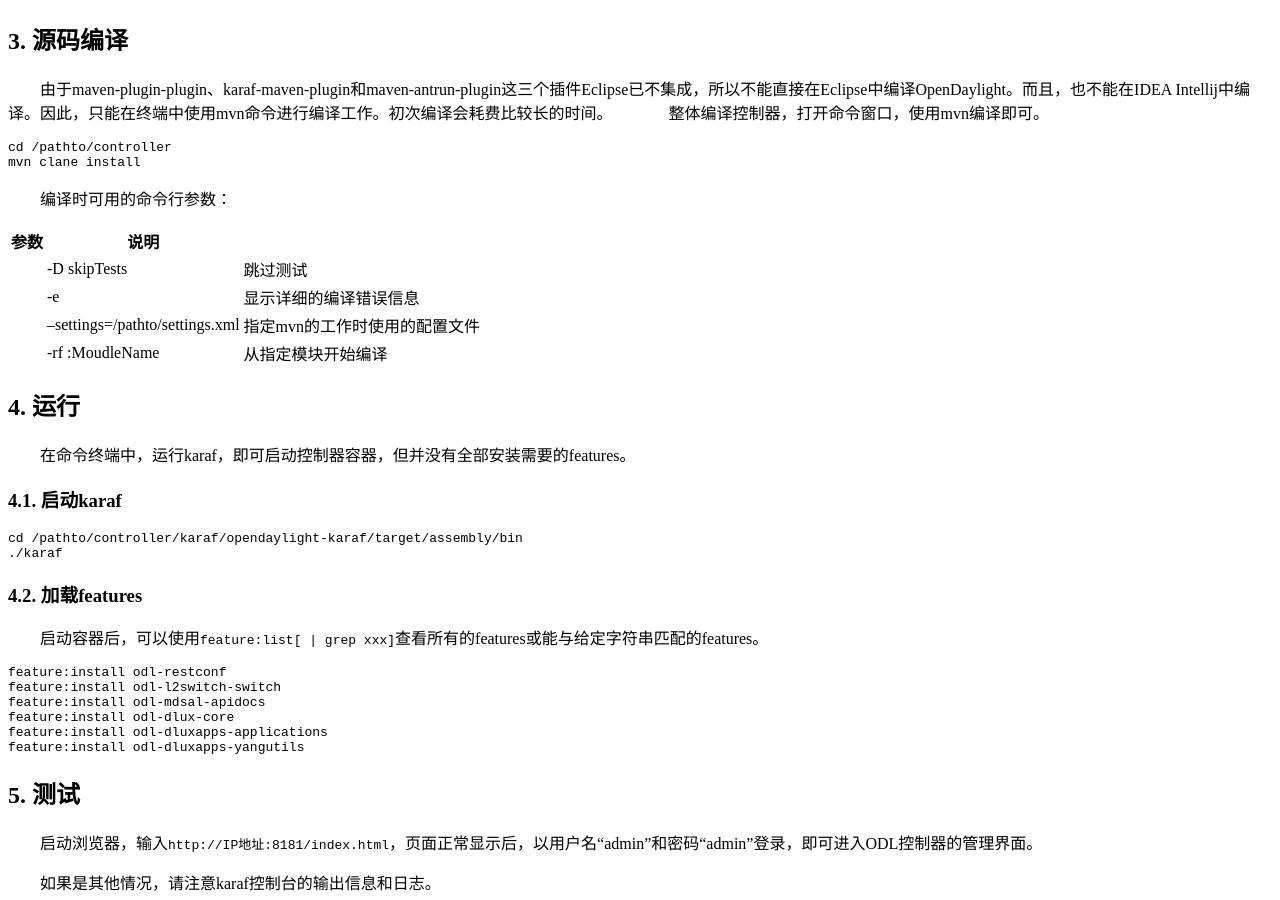
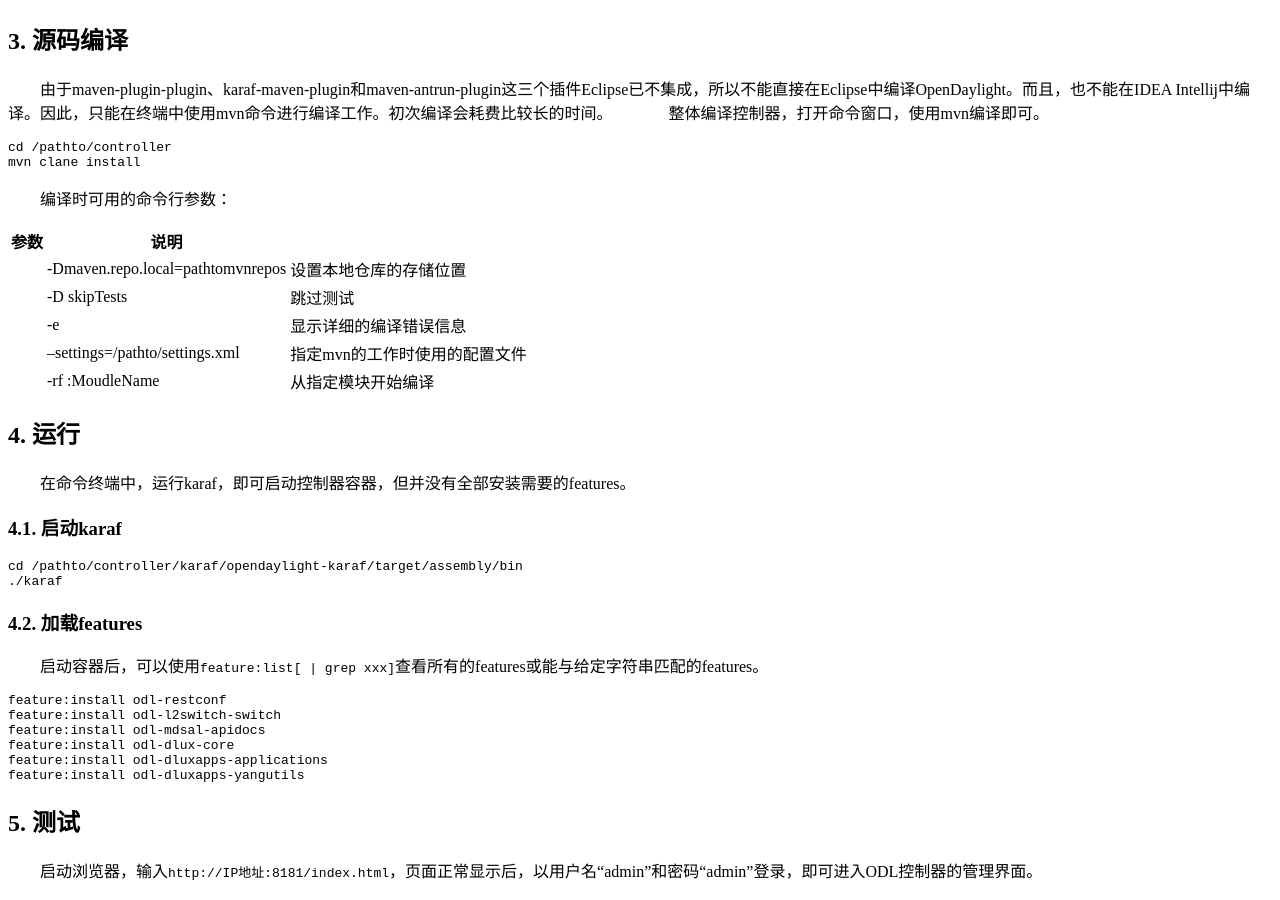
Before and after one commit to vchs6/vchs6.github.io, a Jekyll site: the page built from _posts/2017-10-25-odl-controller-compiling.md, in a window 1280 px wide and 900 px high, scrolled down 1647 px. Built offline with Jekyll 4.4.1, drawn with Linux system fonts in a browser that asks for light colours.

Commit message:
Update 2017-10-25-odl-controller-compiling.md

```diff
--- a/_posts/2017-10-25-odl-controller-compiling.md
+++ b/_posts/2017-10-25-odl-controller-compiling.md
@@ -84,6 +84,7 @@
 
 参数  |  说明
 |---|---|
+|-Dmaven.repo.local=pathtomvnrepos | 设置本地仓库的存储位置
 |-D skipTests | 跳过测试|
 |-e | 显示详细的编译错误信息|
 |--settings=/pathto/settings.xml | 指定mvn的工作时使用的配置文件|
```
